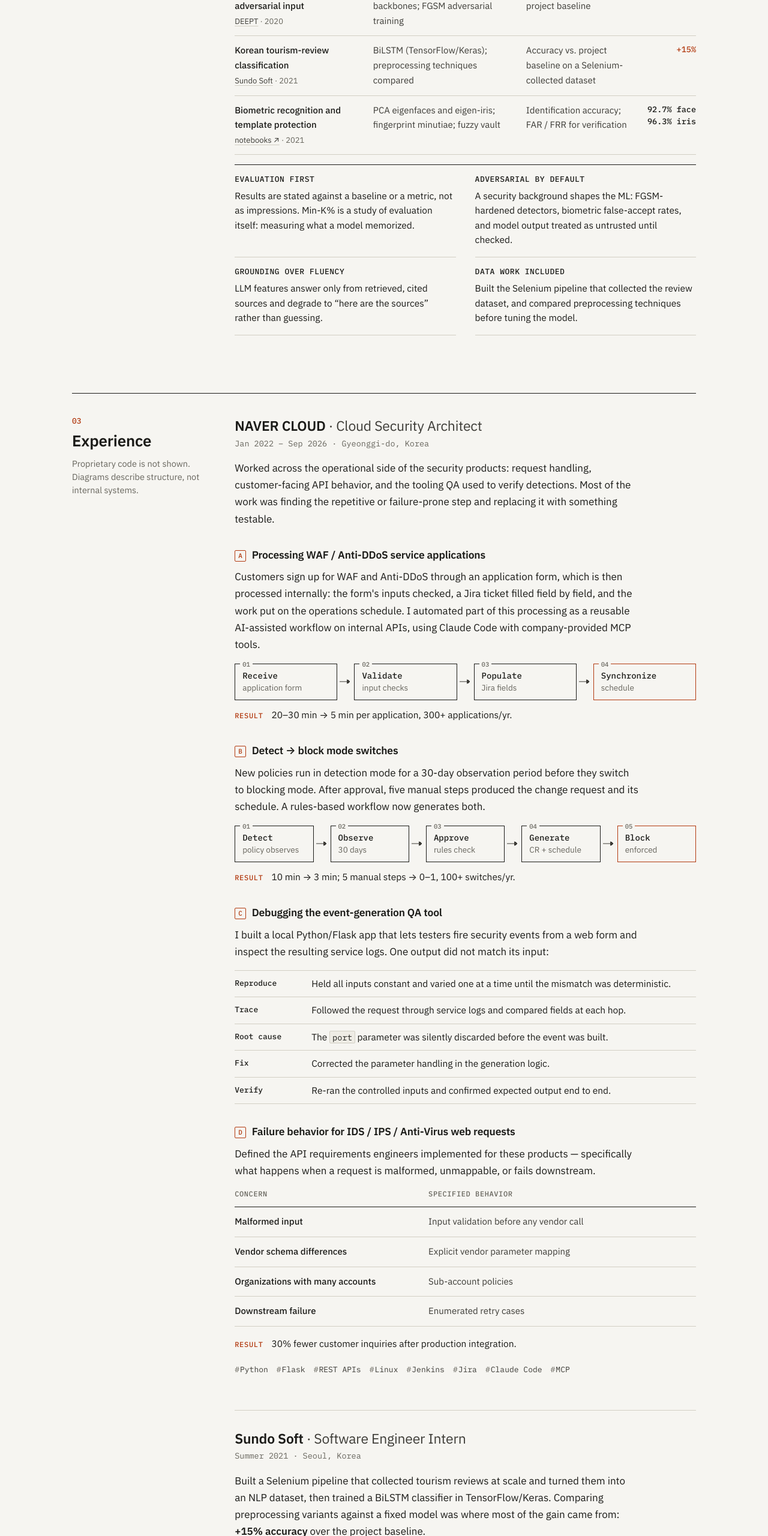
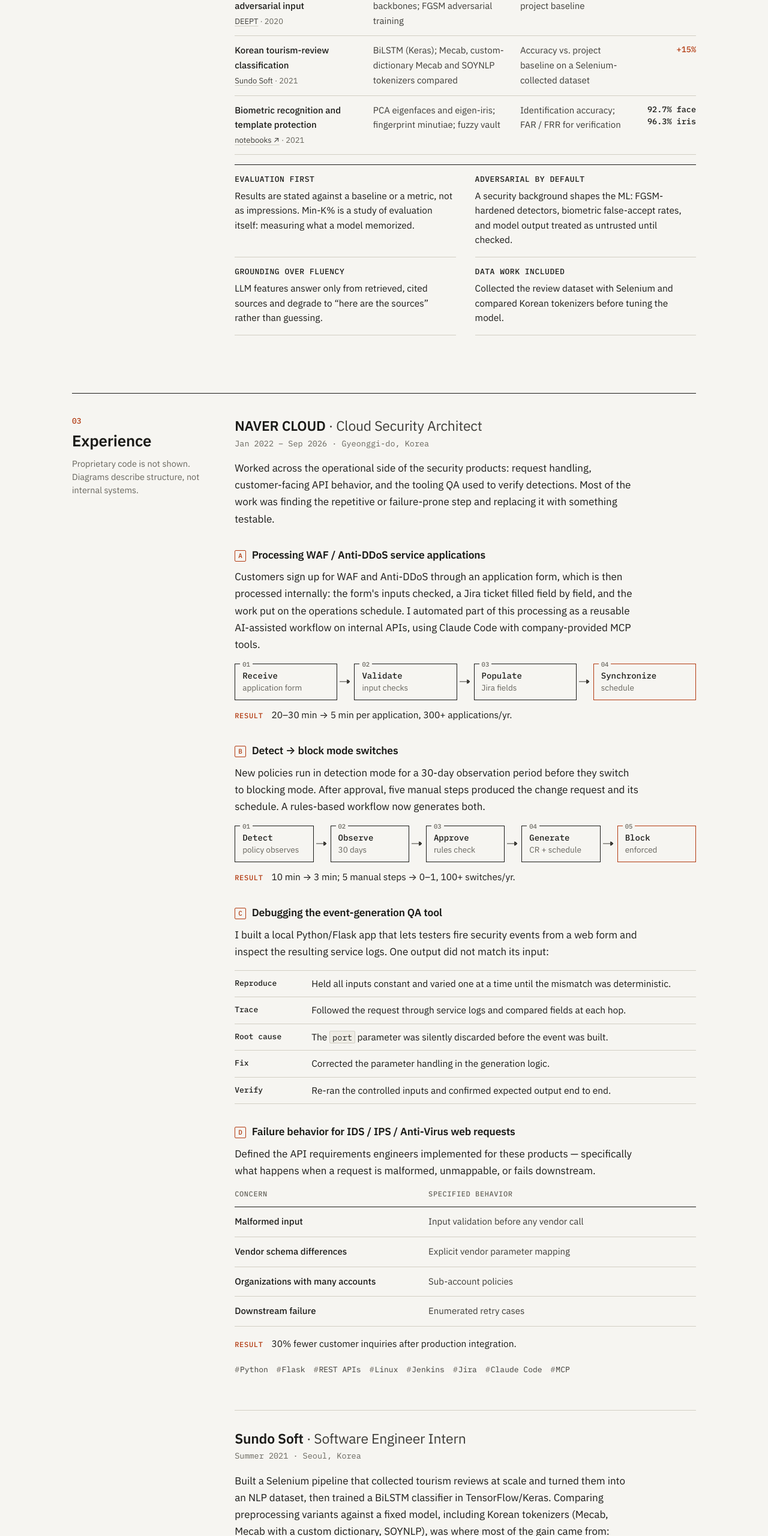
Before and after one commit to yelynew/yelynyoo, a plain HTML site: page index.html in a window 1280 px wide. Shown: the part 1541-4101 px from the top of the page at 60% size. Drawn offline with Linux system fonts and the light colour scheme.

Commit message:
Revert "Remove tokenizer claims from Sundo Soft"
This reverts commit cd371ba11976bdefce3c58ae61946f217a6ca89d.

```diff
--- a/index.html
+++ b/index.html
@@ -217,7 +217,7 @@
                 </tr>
                 <tr>
                   <th scope="row">Korean tourism-review classification<small><a href="#experience">Sundo Soft</a> · 2021</small></th>
-                  <td>BiLSTM (TensorFlow/Keras); preprocessing techniques compared</td>
+                  <td>BiLSTM (Keras); Mecab, custom-dictionary Mecab and SOYNLP tokenizers compared</td>
                   <td>Accuracy vs. project baseline on a Selenium-collected dataset</td>
                   <td class="num delta">+15%</td>
                 </tr>
@@ -246,7 +246,7 @@
             </div>
             <div>
               <dt>Data work included</dt>
-              <dd>Built the Selenium pipeline that collected the review dataset, and compared preprocessing techniques before tuning the model.</dd>
+              <dd>Collected the review dataset with Selenium and compared Korean tokenizers before tuning the model.</dd>
             </div>
           </dl>
         </div>
@@ -355,7 +355,8 @@
             <p>
               Built a Selenium pipeline that collected tourism reviews at scale and turned them into an
               NLP dataset, then trained a BiLSTM classifier in TensorFlow/Keras. Comparing preprocessing
-              variants against a fixed model was where most of the gain came from:
+              variants against a fixed model, including Korean tokenizers (Mecab, Mecab with a custom
+              dictionary, SOYNLP), was where most of the gain came from:
               <strong>+15% accuracy</strong> over the project baseline.
             </p>
             <ul class="tags" aria-label="Technologies">
@@ -709,7 +710,7 @@ best = sorted(fusion, key=fusion.get, reverse=True)[:3]   <span class="c"># →
                 <tr><th scope="row">Retrieval</th><td>BM25, dense embeddings, reciprocal rank fusion, Ollama</td><td>CampusLoop</td></tr>
                 <tr><th scope="row">Routing &amp; geo</th><td>Dijkstra, OpenStreetMap graphs, spatial grids, openrouteservice</td><td>Doorstep</td></tr>
                 <tr><th scope="row">Machine learning</th><td>PyTorch, TensorFlow/Keras, scikit-learn; CNNs, BiLSTM, GANs, PCA; adversarial training</td><td>DEEPT · Sundo Soft · USC · coursework</td></tr>
-                <tr><th scope="row">NLP &amp; LLMs</th><td>Text classification, embeddings, RAG, Ollama, token log-probability analysis</td><td>Sundo Soft · CampusLoop · Min-K%</td></tr>
+                <tr><th scope="row">NLP &amp; LLMs</th><td>Korean tokenizers (Mecab, SOYNLP), embeddings, RAG, Ollama, token log-probability analysis</td><td>Sundo Soft · CampusLoop · Min-K%</td></tr>
                 <tr><th scope="row">Reliability</th><td>Scenario-based testing, log analysis, root-cause analysis, Jenkins</td><td>NAVER CLOUD</td></tr>
                 <tr><th scope="row">Automation</th><td>Claude Code, MCP tools, Jira, internal APIs</td><td>NAVER CLOUD</td></tr>
                 <tr><th scope="row">Platforms</th><td>Linux, Docker, Git; Cloudflare Workers &amp; D1; AWS, Azure, GCP, NCP</td><td>NAVER CLOUD · CampusLoop · Doorstep</td></tr>
```
